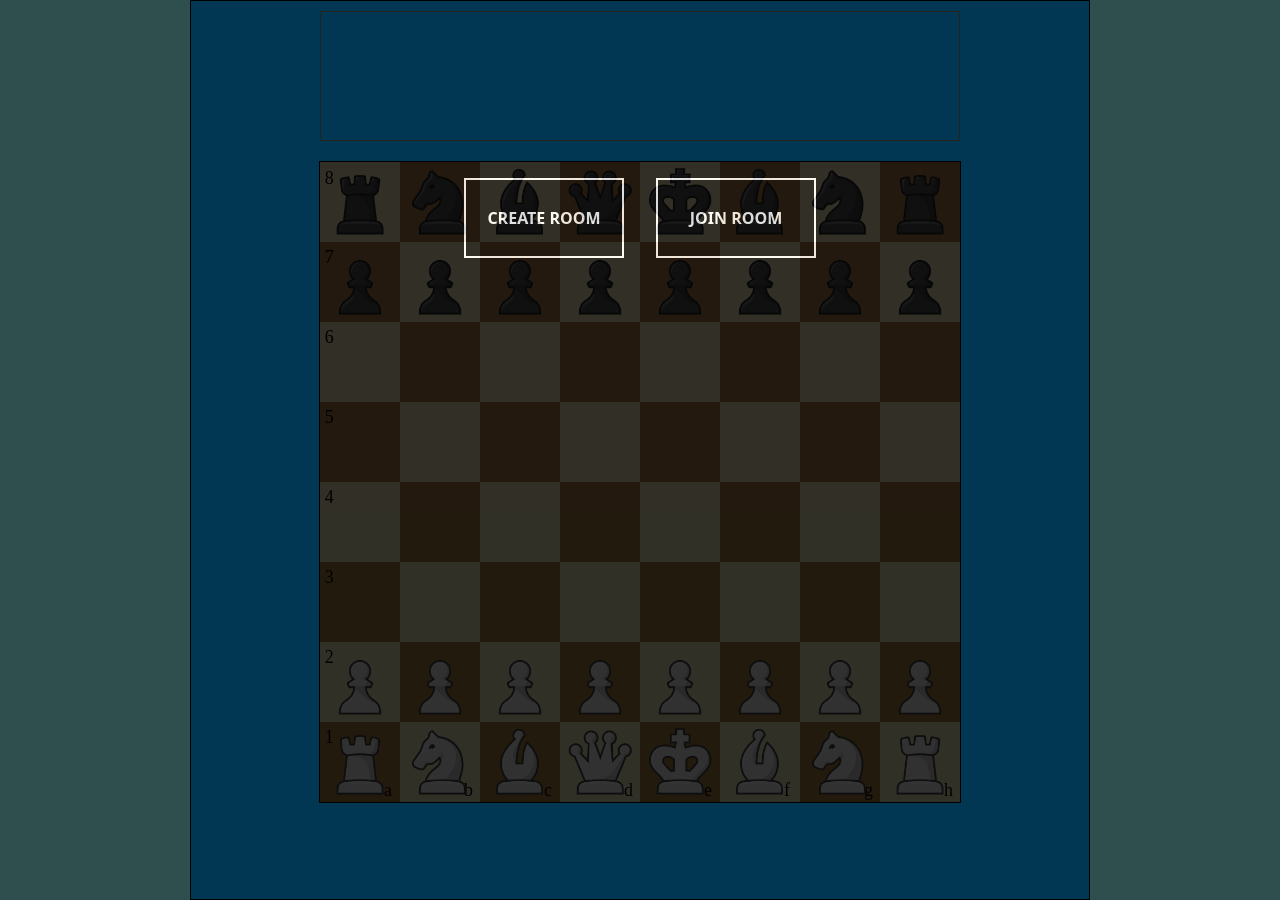
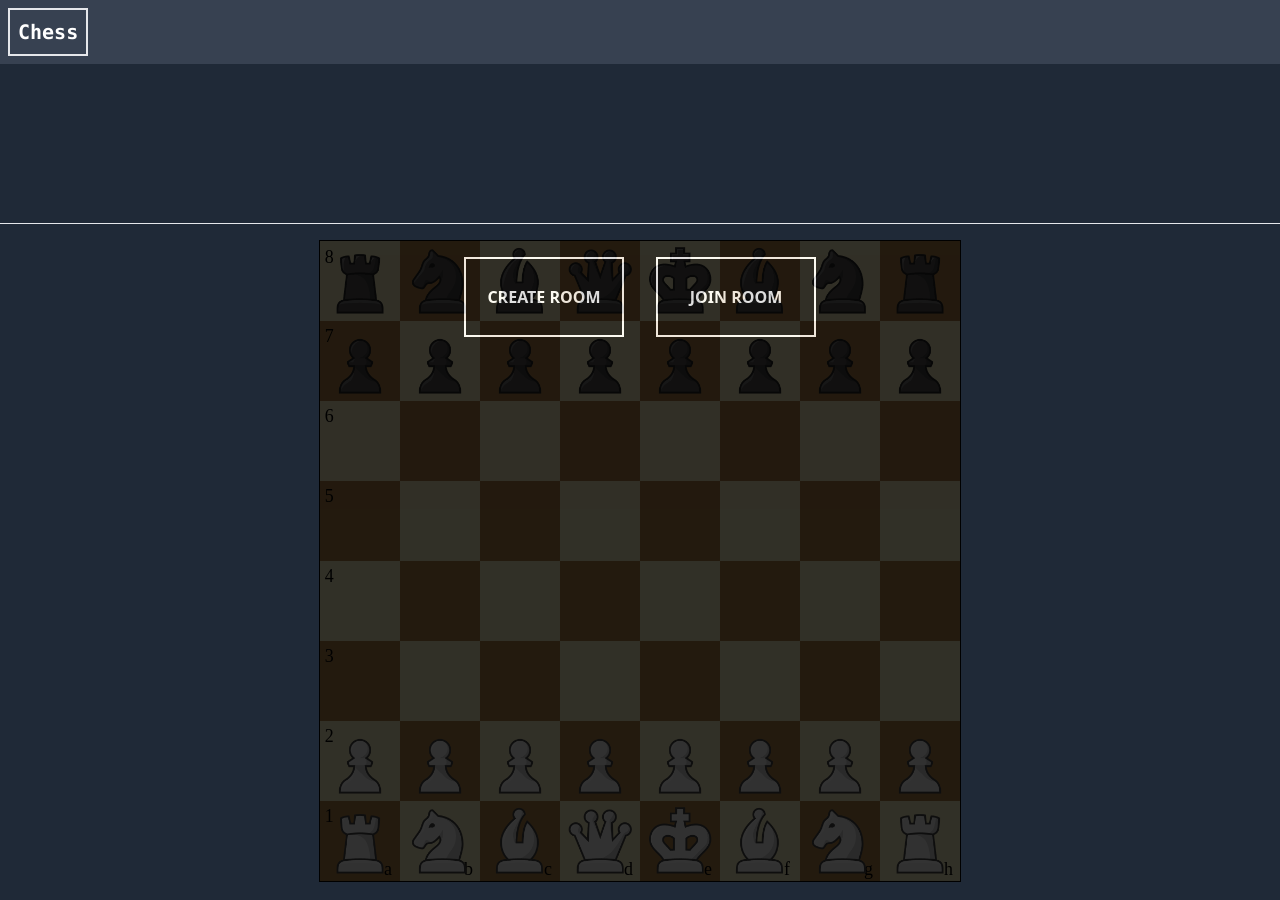
Before and after one commit to kiljag/turnui, a Next.js app: page / in a window 1280 px wide. Built offline with nearby package versions, Linux system fonts and the light colour scheme; no server answers.

Commit message:
refactored UI

```diff
--- a/src/app/globals.css
+++ b/src/app/globals.css
@@ -4,42 +4,6 @@
 
 :root {
   --square-len: min(8vh, 8vw);
-}
-
-body {
-  background-color: darkslategrey;
-  align-items: center;
-}
-
-.chess-app {
-  margin: 0 auto;
-  width: 900px;
-  height: 900px;
-  vertical-align: middle;
-  background-color: rgb(2, 55, 83);
-  border: 1px solid black;
-  align-items: center;
-}
-
-.video-bar {
-  width: 640px;
-  height: 130px;
-  margin: 0px auto;
-  margin-top: 10px;
-  border: 1px solid rgb(36, 36, 36);
-  text-align: center;
-  display: flex;
-  align-items: center;
-  justify-content: center;
-  gap: 30px;
-}
-
-.video-container {
-  width: 180px;
-  height: 120px;
-  margin: 0px auto;
-  border: 2px solid black;
-  background-color: grey;
 }
 
 .instruction-modal {
@@ -62,8 +26,6 @@ body {
   display: grid;
   grid-template-rows: repeat(8, 80px);
   grid-template-columns: repeat(8, 80px);
-  margin: 0 auto;
-  margin-top: 20px;
   border: 1px solid black;
   box-sizing: content-box;
 }
@@ -76,6 +38,18 @@ body {
 .board-white {
   background-image: url('../assets/board/white-board.svg');
   background-size: 100%;
+}
+
+.moves-area {
+  height: 640px;
+  width: 360px;
+  border: 2px solid white;
+}
+
+.chat-box {
+  height: 640px;
+  width: 360px;
+  border: 2px solid white;
 }
 
 .square {
--- a/src/app/layout.tsx
+++ b/src/app/layout.tsx
@@ -13,7 +13,9 @@ export default function RootLayout({
 }) {
   return (
     <html lang="en">
-      <body>{children}</body>
+      <body className='bg-gray-800'>
+        {children}
+      </body>
     </html>
   )
 }
--- a/src/app/page.tsx
+++ b/src/app/page.tsx
@@ -1,9 +1,14 @@
 
 import ChessApp from "@/components/chess/ChessApp";
+import NavBar from "@/components/util/NavBar";
 
 export default function Home() {
 
   return (
-    <ChessApp />
+    <div className="">
+      <NavBar title="Chess" />
+      <ChessApp />
+    </div>
+
   );
 }
--- a/src/components/chess/ChatBox.tsx
+++ b/src/components/chess/ChatBox.tsx
@@ -15,7 +15,7 @@ function ChatBox(props: ChatBoxProps) {
     let children: any[];
 
     return (
-        <div className="h-12 w-6">
+        <div className="chat-box">
             This is chat area
         </div>
     )
--- a/src/components/chess/ChessApp.tsx
+++ b/src/components/chess/ChessApp.tsx
@@ -19,14 +19,23 @@ export default function ChessApp() {
     }
 
     useEffect(() => {
-        // setupLocalStream();
+        setupLocalStream();
     })
 
     return (
         <Provider store={store}>
-            <div className='chess-app'>
+            <div className='w-full h-full items-center'>
                 <VideoBar />
-                <Board handleMove={handleMove} />
+                <div className='w-full flex items-center'>
+                    <div className='m-auto p-4'>
+                        <Board handleMove={handleMove} />
+                    </div>
+
+                    {/* <div className='m-auto p-4 items-center'> */}
+                    {/* <MovesArea /> */}
+                    {/* <ChatBox /> */}
+                    {/* </div> */}
+                </div>
             </div>
         </Provider>
     );
--- a/src/components/chess/MovesArea.tsx
+++ b/src/components/chess/MovesArea.tsx
@@ -23,7 +23,7 @@ function MovesArea(props: MovesAreaProps) {
     }
 
     return (
-        <div className="moves-area h-12 w-4">
+        <div className="moves-area">
             This is moves area
             {children}
         </div>
--- a/src/components/chess/VideoBar.tsx
+++ b/src/components/chess/VideoBar.tsx
@@ -32,21 +32,24 @@ function VideoBar(props: VideoBarProps) {
     }, [props]);
 
     return (
-        <div className="video-bar">
-
+        <div className="w-full h-40 border-b border-solid border-grey-50 align-middle items-center">
+            <div className="flex align-center justify-center max-w-md gap-2 m-auto">
                 {props.activeLocalStream ? (
-                <div className="video-container">
+                    <div className="w-48 h-36 m-2">
                         <video className="h-full w-full" ref={localRef} autoPlay playsInline muted />
                     </div>
                 ) : null}
 
                 {props.activeRemoteStream ? (
-                <div className="video-container">
+                    <div className="w-48 h-36 m-2">
                         <video className="h-full w-full" ref={remoteRef} autoPlay playsInline muted />
                     </div>
                 ) : null}
 
             </div>
+
+        </div>
+
     )
 }
 
--- /dev/null
+++ b/src/components/util/NavBar.tsx
@@ -0,0 +1,18 @@
+
+interface NavBarProps {
+    title: string,
+}
+
+export default function NavBar(props: NavBarProps) {
+    return (
+        <nav className="bg-gray-700">
+            <div className="max-w-screen-xl flex flex-wrap justify-between p-2">
+                <span
+                    className="font-mono font-extrabold border-2 border-solid text-xl text-white p-2">
+                    {props.title || 'Turn Games'}
+                </span>
+            </div>
+
+        </nav>
+    )
+}
```
Lines whose indentation alone changed are shown as unchanged.
